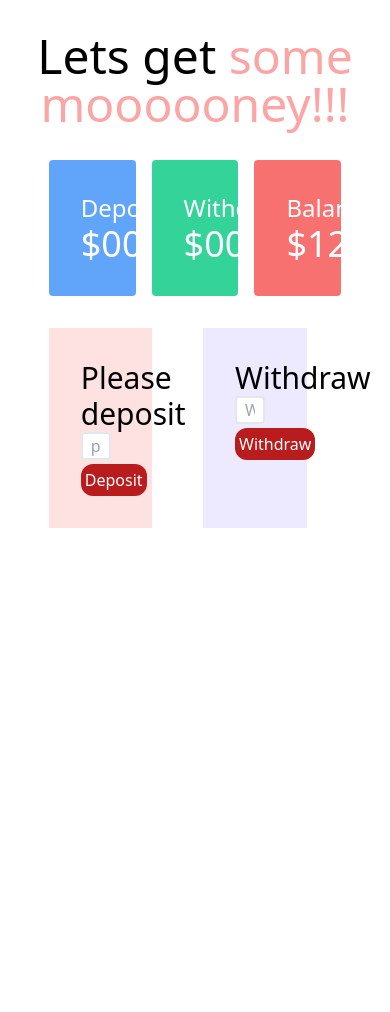
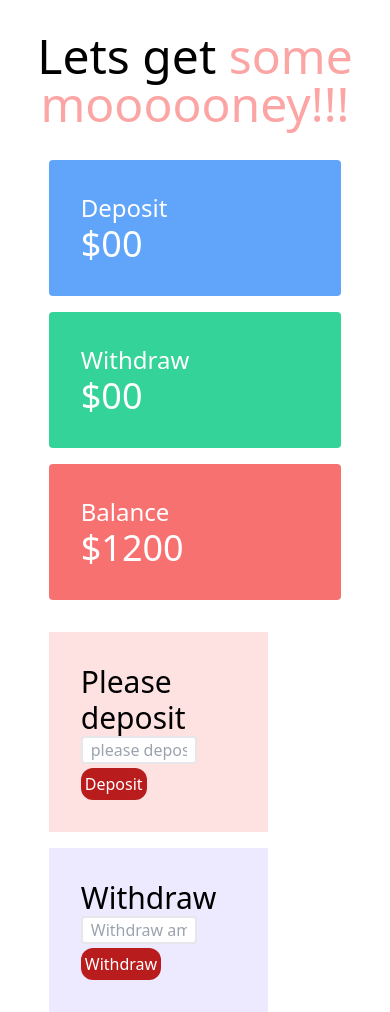
Before and after one commit to GMShimon/bank, a plain HTML site: page banking2.html in a window 390 px wide. Before the commit the page ends 844 px from the top, so only its background shows below. Drawn offline with nearby package versions, Linux system fonts and the light colour scheme.

Commit message:
responsive

```diff
--- a/banking2.html
+++ b/banking2.html
@@ -18,7 +18,7 @@
     <main class="w-3/4 mx-auto">
         <!-- balance and transaction -->
         <section class="my-8">
-            <div class="grid grid-cols-3 gap-4 text-white">
+            <div class="grid md:grid-cols-6 lg:grid-cols-4 gap-4 text-white">
                 <div class="bg-blue-400 p-8 rounded">
                     <h3 class="text-2xl">Deposit</h3>
                     <h4 class="text-4xl">$<span id="depositAmn">00</span></h4>
@@ -35,7 +35,7 @@
         </section>
         <!-- deposit and withdraw -->
         <section>
-            <div class="grid grid-cols-2 gap-4">
+            <div class="grid md:grid-cols-2 lg gap-4">
                 <div class="bg-red-100 p-8 w-3/4">
                     <h3 class="text-3xl">Please deposit</h3>
                     <div>
```
